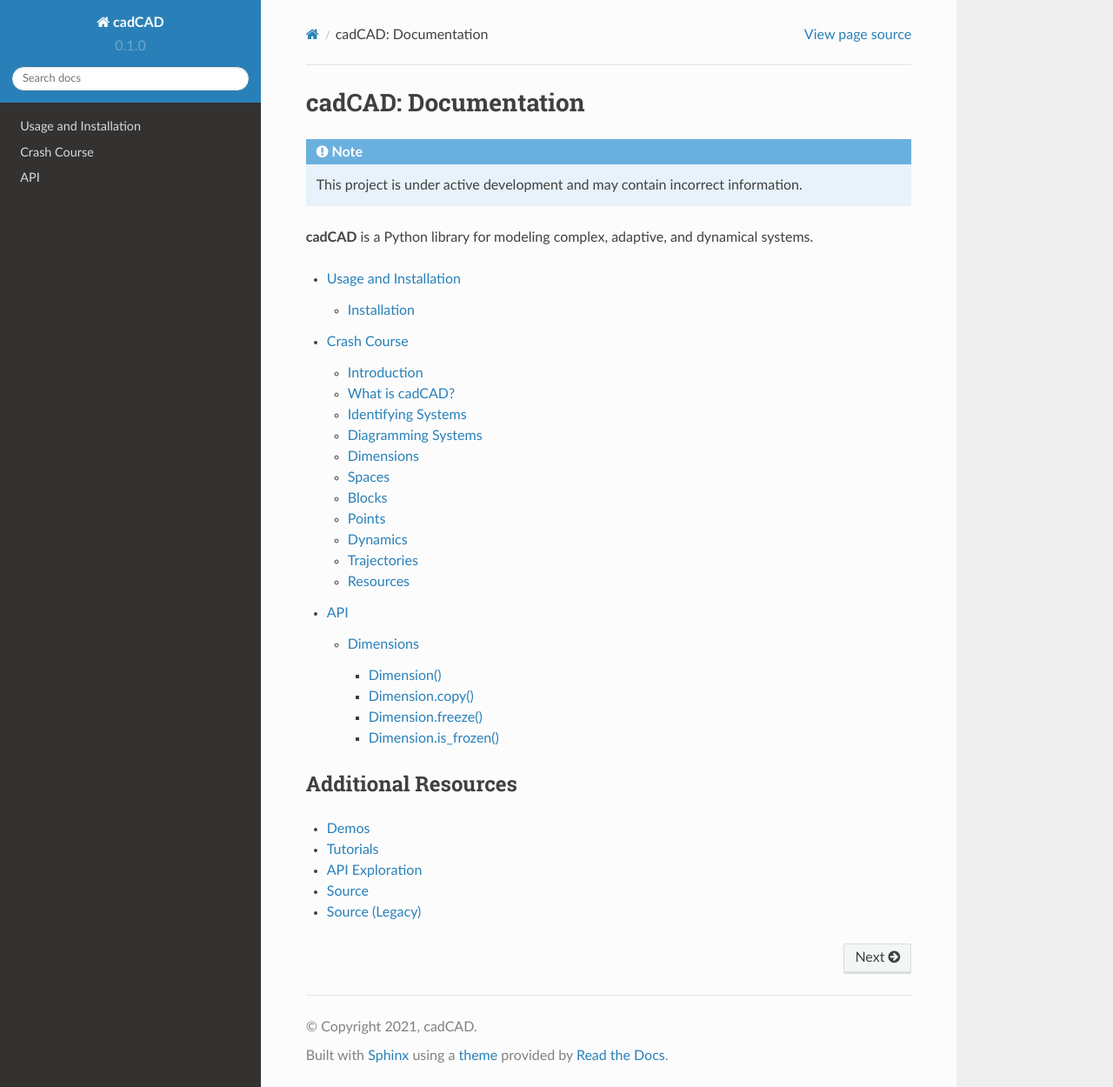
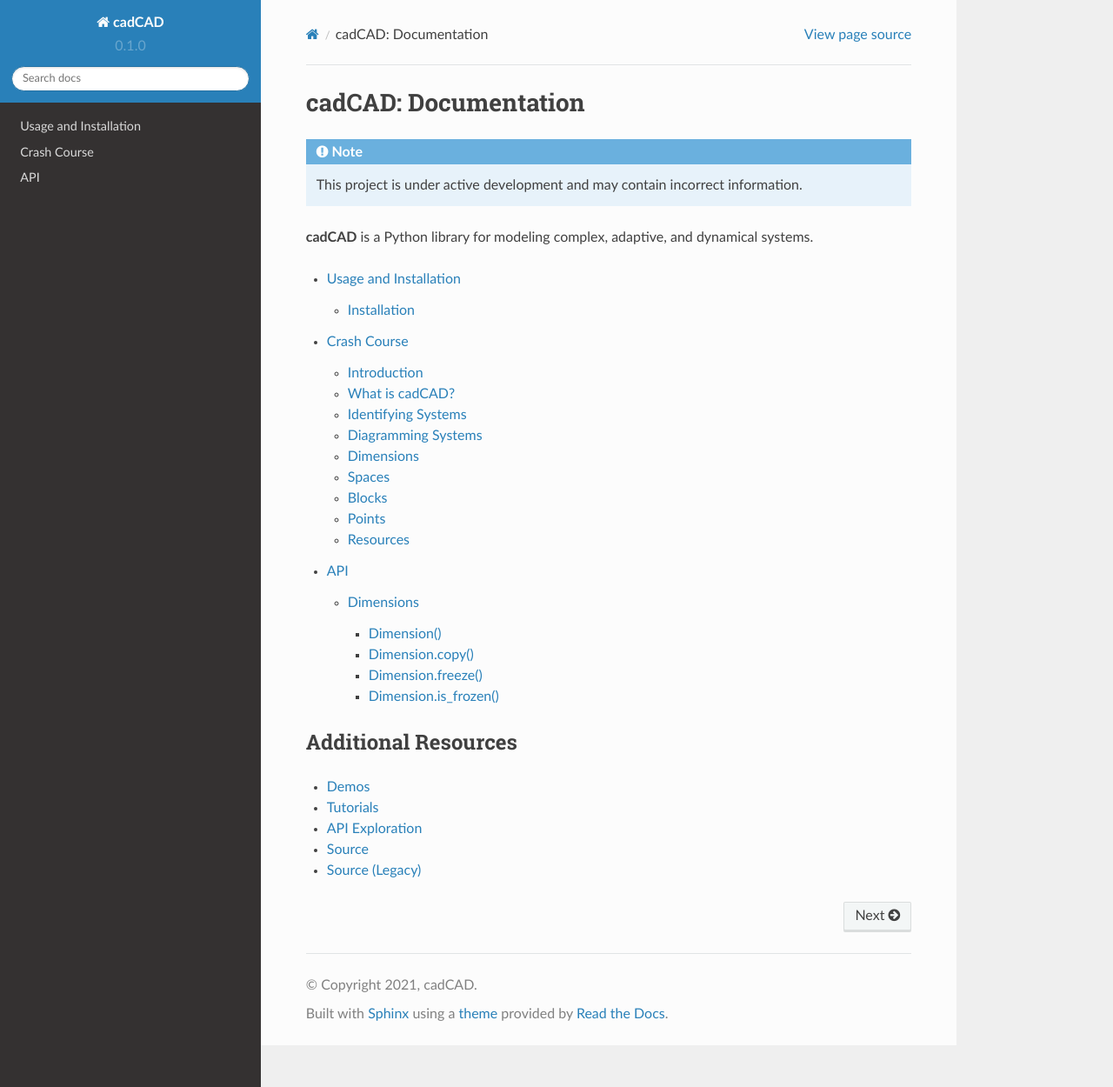
Before and after one commit to cadCAD-org/documentation, a Sphinx documentation site: the page built from docs/source/index.rst, in a window 1280 px wide and 1250 px high. Shown: the whole window at 87% size. Built offline with Sphinx 7.4.7 and the Read the Docs theme 2.0.0, drawn with Linux system fonts in a browser that asks for light colours.

Commit message:
Formatting fixes

```diff
--- a/docs/source/crashcourse.rst
+++ b/docs/source/crashcourse.rst
@@ -15,14 +15,14 @@
 What is cadCAD?
 ---------------
 
-Complex Adaptive Dynamics Computer Aided Design (*cadCAD*) is a framework -- often we consider it to be a full-fledged *language* -- for encoding Generalized Dynamical Systems (GDS) as computer programs. Originally built for internal use at `BlockScience<https://block.science>`, the original architecture was designed by Dr. Michael Zargham, Kurtis Koch, and Matt Barlin in 2017. The first implementation was put into code by Joshua Jodesty later that same year. In 2019, the software was named *cadCAD* and was opensourced in collaboration with the `Commons Stack<https://commonsstack.org>`.
+Complex Adaptive Dynamics Computer Aided Design (*cadCAD*) is a framework -- often we consider it to be a full-fledged *language* -- for encoding Generalized Dynamical Systems (GDS) as computer programs. Originally built for internal use at `BlockScience <https://block.science>`_, the original architecture was designed by Dr. Michael Zargham, Kurtis Koch, and Matt Barlin in 2017. The first implementation was put into code by Joshua Jodesty later that same year. In 2019, the software was named *cadCAD* and was opensourced in collaboration with the `Commons Stack <https://commonsstack.org>`_.
 
 .. _systems:
 
 Identifying Systems
 -------------------
 
-What exactly are we talking about when we say *systems*? How would we know a system if and when we saw one? In the context of *cadCAD*, we are most often referring to `dynamical systems<https://en.wikipedia.org/wiki/Dynamical_system>`. Dynamical systems are systems in which a point in ambient space and its time dependency can be described through a function. At any given moment in time, the dynamical system has a state which represents a point in its associated state space.
+What exactly are we talking about when we say *systems*? How would we know a system if and when we saw one? In the context of *cadCAD*, we are most often referring to `dynamical systems <https://en.wikipedia.org/wiki/Dynamical_system>`_. Dynamical systems are systems in which a point in ambient space and its time dependency can be described through a function. At any given moment in time, the dynamical system has a state which represents a point in its associated state space.
 
 Put more simply, a dynamical system -- through the use of functions -- define the parameters that restrict information coming into the system and information leaving the system.
 
@@ -123,16 +123,6 @@
 
 A few things must be noted here: first, the point we fed our block HAD to satisfy the shape/restrictions imposed by our domain space. If you recall, our space defined three pieces of data all of which were of type *int*. The point we constructed as our initial point does indeed satisfy this space, so the block was able to complete the transformation of the point into a new point which itself satisfies the requirements imposed by our codomain space.
 
-.. _dynamics:
-
-Dynamics
---------
-
-.. _trajectories:
-
-Trajectories
-------------
-
 Resources
 ---------
-- [cadCAD Formal Specification](https://raw.githubusercontent.com/cadCAD-org/cadcad-ri/master/docs/formal_specification.pdf)
+- `cadCAD Formal Specification <https://raw.githubusercontent.com/cadCAD-org/cadcad-ri/master/docs/formal_specification.pdf>`_
```
